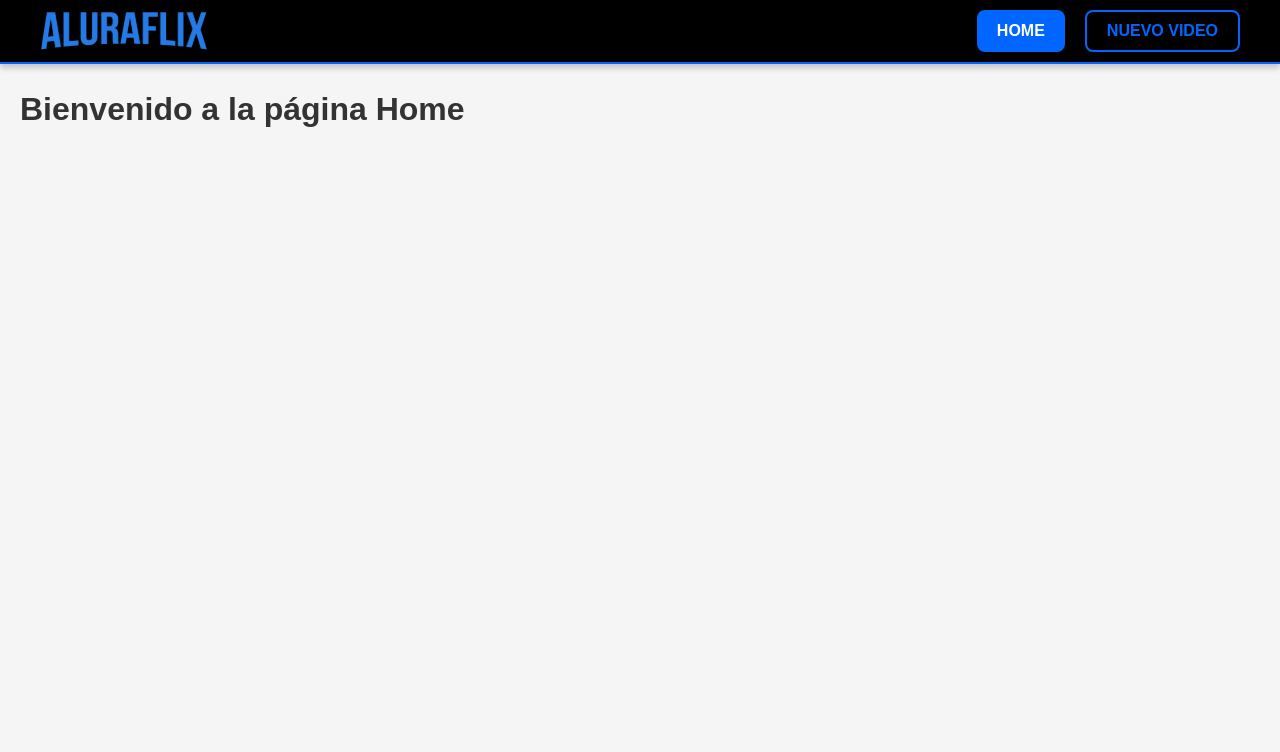
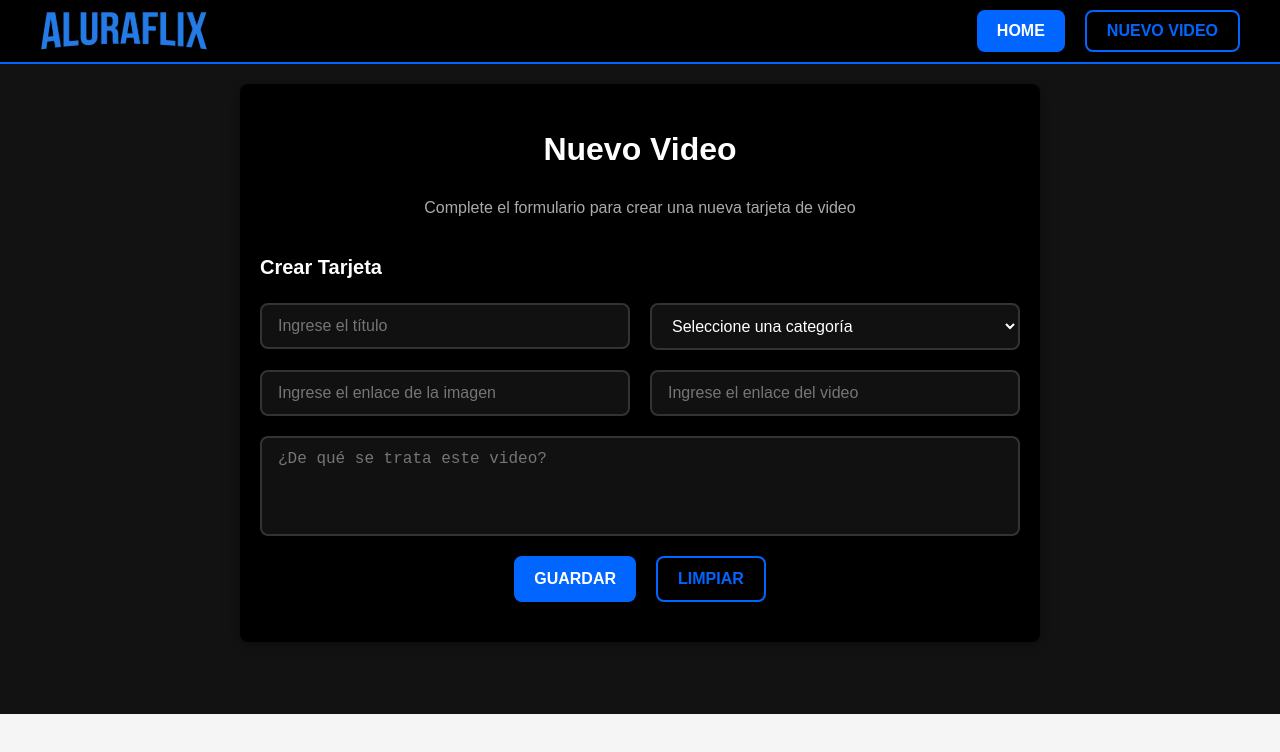
Before and after one commit to DNSO0/AluraFlix, a React (Vite) app: page / in a window 1280 px wide. Shown: the top 752 px of the page. Built offline with nearby package versions, Linux system fonts and the light colour scheme.

Commit message:
Se crea la vista de la paguina Nuevo Video con estilos y validación de inputs

```diff
--- a/src/App.jsx
+++ b/src/App.jsx
@@ -1,17 +1,16 @@
 import React from 'react';
 import Header from './Components/Header';
-import { usePage } from './Context/PageContext';
+import NuevoVideo from './Components/NuevoVideo';
+//import Footer from './Components/Footer'; // Suponiendo que el Footer ya está creado
 
 function App() {
-  const { currentPage } = usePage(); // Accede al contexto
-
   return (
     <div>
       <Header />
-      <main style={{ padding: '20px' }}>
-        {currentPage === 'HOME' && <h1>Bienvenido a la página Home</h1>}
-        {currentPage === 'NUEVO VIDEO' && <h1>Formulario para Nuevo Video</h1>}
+      <main style={{ padding: '20px', backgroundColor: '#121212', minHeight: 'calc(100vh - 150px)' }}>
+        <NuevoVideo />
       </main>
+
     </div>
   );
 }
--- /dev/null
+++ b/src/Components/NuevoVideo/index.jsx
@@ -0,0 +1,255 @@
+import React, { useState } from 'react';
+import styled from 'styled-components';
+
+// Contenedor principal del formulario
+const FormContainer = styled.div`
+  max-width: 800px;
+  margin: 0 auto;
+  padding: 40px 20px;
+  background-color: #000;
+  border-radius: 8px;
+  box-shadow: 0px 4px 10px rgba(0, 0, 0, 0.3);
+`;
+
+// Título principal
+const Title = styled.h1`
+  font-size: 32px;
+  font-weight: bold;
+  color: #fff;
+  text-align: center;
+  margin-bottom: 20px;
+`;
+
+// Subtítulo
+const Subtitle = styled.p`
+  font-size: 16px;
+  color: #aaa;
+  text-align: center;
+  margin-bottom: 30px;
+`;
+
+// Título de la sección
+const SectionTitle = styled.h2`
+  font-size: 20px;
+  font-weight: bold;
+  color: #fff;
+  margin-bottom: 20px;
+`;
+
+// Formulario
+const Form = styled.form`
+  display: grid;
+  grid-template-columns: 1fr 1fr;
+  gap: 20px;
+
+  @media (max-width: 768px) {
+    grid-template-columns: 1fr;
+  }
+`;
+
+// Campo con error
+const FieldContainer = styled.div`
+  display: flex;
+  flex-direction: column;
+  gap: 8px;
+  grid-column: ${({ fullWidth }) => (fullWidth ? '1 / -1' : 'auto')};
+`;
+
+// Input básico
+const Input = styled.input`
+  padding: 12px 16px;
+  font-size: 16px;
+  border: 2px solid ${({ error }) => (error ? '#FF0000' : '#333')};
+  border-radius: 8px;
+  background-color: #111;
+  color: #fff;
+  outline: none;
+
+  &:focus {
+    border-color: ${({ error }) => (error ? '#FF0000' : '#0066ff')};
+    box-shadow: 0 0 5px ${({ error }) => (error ? '#FF0000' : '#0066ff')};
+  }
+`;
+
+// Select básico
+const Select = styled.select`
+  padding: 12px 16px;
+  font-size: 16px;
+  border: 2px solid ${({ error }) => (error ? '#FF0000' : '#333')};
+  border-radius: 8px;
+  background-color: #111;
+  color: #fff;
+  outline: none;
+
+  &:focus {
+    border-color: #0066ff;
+    box-shadow: 0 0 5px #0066ff;
+  }
+`;
+
+// Textarea
+const Textarea = styled.textarea`
+  padding: 12px 16px;
+  font-size: 16px;
+  border: 2px solid ${({ error }) => (error ? '#FF0000' : '#333')};
+  border-radius: 8px;
+  background-color: #111;
+  color: #fff;
+  outline: none;
+  resize: none;
+
+  &:focus {
+    border-color: #0066ff;
+    box-shadow: 0 0 5px #0066ff;
+  }
+`;
+
+// Mensaje de error
+const ErrorMessage = styled.span`
+  color: #ff0000;
+  font-size: 14px;
+`;
+
+// Contenedor de botones
+const ButtonContainer = styled.div`
+  display: flex;
+  gap: 20px;
+  justify-content: center;
+  grid-column: 1 / -1;
+`;
+
+// Botón estilizado
+const Button = styled.button`
+  padding: 12px 20px;
+  font-size: 16px;
+  font-weight: bold;
+  text-transform: uppercase;
+  color: ${({ primary }) => (primary ? '#fff' : '#0066ff')};
+  background-color: ${({ primary }) => (primary ? '#0066ff' : 'transparent')};
+  border: ${({ primary }) => (primary ? 'none' : '2px solid #0066ff')};
+  border-radius: 8px;
+  cursor: pointer;
+  transition: all 0.3s ease;
+
+  &:hover {
+    background-color: ${({ primary }) => (primary ? '#0050cc' : '#003f99')};
+    color: #fff;
+  }
+`;
+
+function NuevoVideo() {
+  const [formData, setFormData] = useState({
+    titulo: '',
+    categoria: '',
+    imagen: '',
+    video: '',
+    descripcion: '',
+  });
+
+  const [errors, setErrors] = useState({});
+
+  const handleChange = (e) => {
+    const { name, value } = e.target;
+    setFormData({ ...formData, [name]: value });
+    setErrors({ ...errors, [name]: '' }); // Limpia errores al escribir
+  };
+
+  const handleSubmit = (e) => {
+    e.preventDefault();
+    const newErrors = {};
+
+    if (!formData.titulo) newErrors.titulo = 'El título es obligatorio';
+    if (!formData.categoria) newErrors.categoria = 'Seleccione una categoría';
+    if (!formData.imagen) newErrors.imagen = 'El enlace de la imagen es obligatorio';
+    if (!formData.video) newErrors.video = 'El enlace del video es obligatorio';
+
+    if (Object.keys(newErrors).length > 0) {
+      setErrors(newErrors);
+    } else {
+      alert('Formulario enviado');
+      setFormData({
+        titulo: '',
+        categoria: '',
+        imagen: '',
+        video: '',
+        descripcion: '',
+      });
+    }
+  };
+
+  return (
+    <FormContainer>
+      <Title>Nuevo Video</Title>
+      <Subtitle>Complete el formulario para crear una nueva tarjeta de video</Subtitle>
+      <SectionTitle>Crear Tarjeta</SectionTitle>
+      <Form onSubmit={handleSubmit}>
+        <FieldContainer>
+          <Input
+            type="text"
+            name="titulo"
+            placeholder="Ingrese el título"
+            value={formData.titulo}
+            onChange={handleChange}
+            error={!!errors.titulo}
+          />
+          {errors.titulo && <ErrorMessage>{errors.titulo}</ErrorMessage>}
+        </FieldContainer>
+        <FieldContainer>
+          <Select
+            name="categoria"
+            value={formData.categoria}
+            onChange={handleChange}
+            error={!!errors.categoria}
+          >
+            <option value="">Seleccione una categoría</option>
+            <option value="front-end">Front End</option>
+            <option value="back-end">Back End</option>
+            <option value="innovation">Innovación y Gestión</option>
+          </Select>
+          {errors.categoria && <ErrorMessage>{errors.categoria}</ErrorMessage>}
+        </FieldContainer>
+        <FieldContainer>
+          <Input
+            type="text"
+            name="imagen"
+            placeholder="Ingrese el enlace de la imagen"
+            value={formData.imagen}
+            onChange={handleChange}
+            error={!!errors.imagen}
+          />
+          {errors.imagen && <ErrorMessage>{errors.imagen}</ErrorMessage>}
+        </FieldContainer>
+        <FieldContainer>
+          <Input
+            type="text"
+            name="video"
+            placeholder="Ingrese el enlace del video"
+            value={formData.video}
+            onChange={handleChange}
+            error={!!errors.video}
+          />
+          {errors.video && <ErrorMessage>{errors.video}</ErrorMessage>}
+        </FieldContainer>
+        <FieldContainer fullWidth>
+          <Textarea
+            name="descripcion"
+            rows="4"
+            placeholder="¿De qué se trata este video?"
+            value={formData.descripcion}
+            onChange={handleChange}
+          />
+        </FieldContainer>
+        <ButtonContainer>
+          <Button primary type="submit">
+            Guardar
+          </Button>
+          <Button type="reset" onClick={() => setFormData({ titulo: '', categoria: '', imagen: '', video: '', descripcion: '' })}>
+            Limpiar
+          </Button>
+        </ButtonContainer>
+      </Form>
+    </FormContainer>
+  );
+}
+
+export default NuevoVideo;
```
